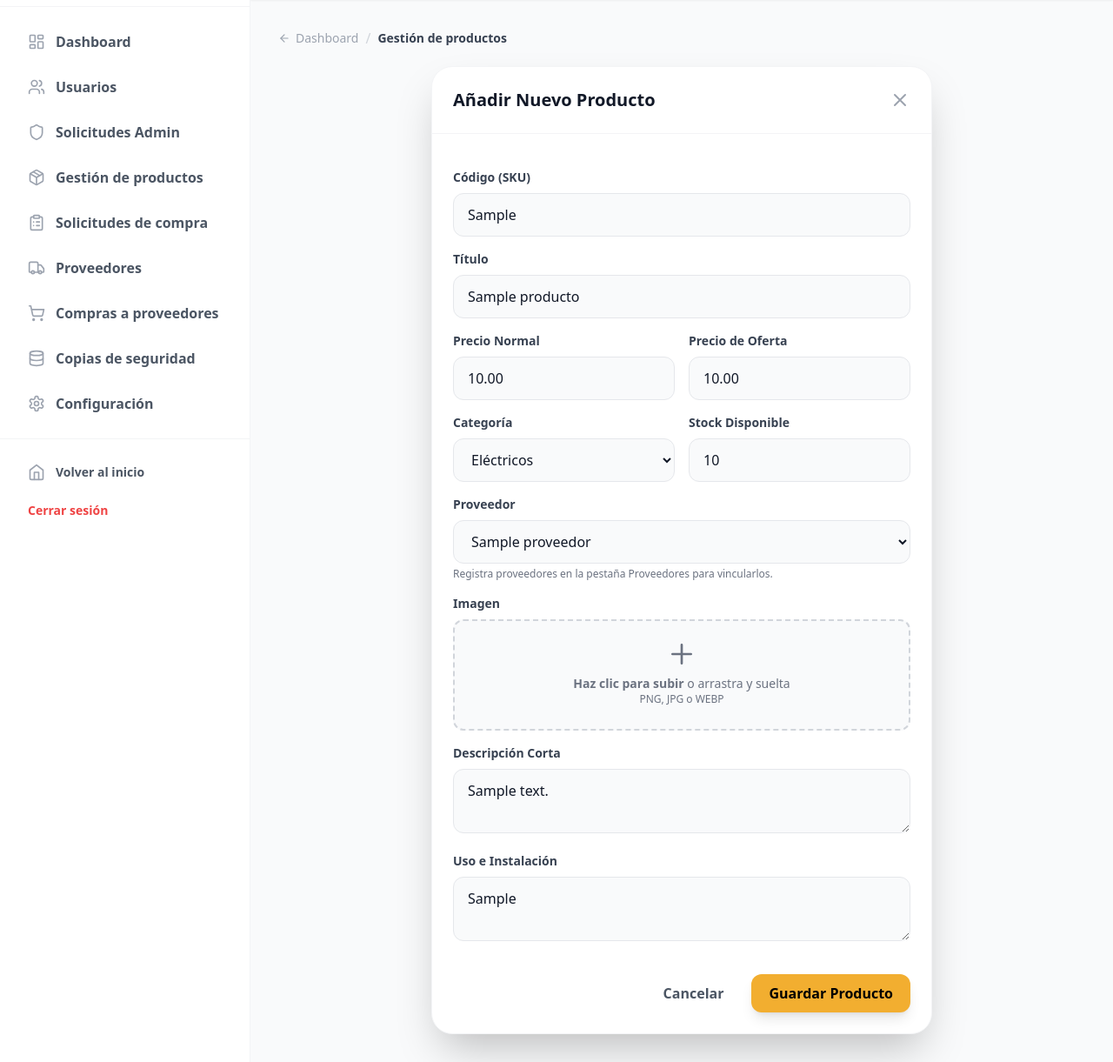
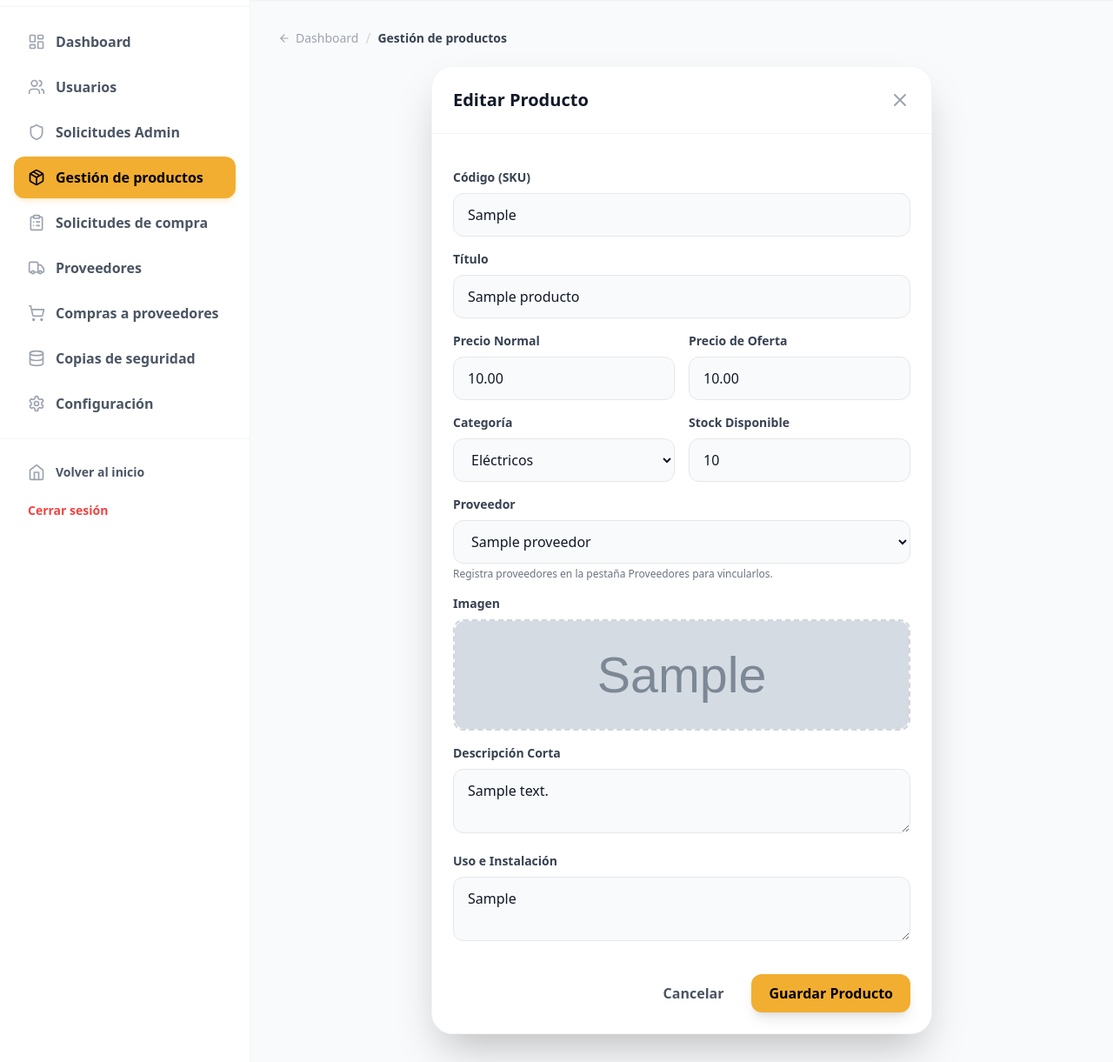
Before and after one commit to Luisjose74/PROJEC-TECNILED, a Django app: page /productos/1/editar/ in a window 1280 px wide. Shown: the part 73-1294 px from the top of the page at 87% size. Run offline with Django 5.2, Linux system fonts and the light colour scheme; a user stored in the database is signed in; tables that the repository leaves empty hold one stand-in row (values such as "Sample post"); grey boxes marked "Sample" are stand-in pictures; some libraries are stand-ins or nearby versions.

Commit message:
Update product management templates for improved edit functionality and navigation

```diff
--- a/productos/templates/productos/productos_crear.html
+++ b/productos/templates/productos/productos_crear.html
@@ -1,12 +1,12 @@
 {% extends 'admin_base.html' %}
-{% block title %}Registrar producto - TECNILED{% endblock %}
+{% block title %}{% if producto %}Editar producto{% else %}Registrar producto{% endif %} - TECNILED{% endblock %}
 {% block titulo_seccion %}Gestión de productos{% endblock %}
 {% block migas_actual %}Gestión de productos{% endblock %}
 {% block content %}
 <div class="bg-white dark:bg-gray-800 rounded-3xl w-full max-w-xl mx-auto shadow-2xl border border-gray-100 dark:border-gray-700 flex flex-col">
 
   <div class="p-6 border-b border-gray-100 dark:border-gray-700 flex justify-between items-center shrink-0">
-    <h3 class="text-xl font-bold text-gray-900 dark:text-white">Añadir Nuevo Producto</h3>
+    <h3 class="text-xl font-bold text-gray-900 dark:text-white">{% if producto %}Editar Producto{% else %}Añadir Nuevo Producto{% endif %}</h3>
     <a href="{% url 'productos_lista' %}" class="text-gray-400 hover:text-gray-600 dark:hover:text-gray-200 transition-colors">
       <svg class="w-6 h-6" fill="none" stroke="currentColor" viewBox="0 0 24 24"><path stroke-linecap="round" stroke-linejoin="round" stroke-width="2" d="M6 18L18 6M6 6l12 12"/></svg>
     </a>
@@ -65,12 +65,12 @@
         <div class="flex items-center justify-center w-full">
           <label for="{{ form.imagen.id_for_label }}" id="dropzone-label"
                  class="flex flex-col items-center justify-center w-full h-32 border-2 border-gray-300 border-dashed rounded-xl cursor-pointer bg-gray-50 dark:bg-gray-700 hover:bg-gray-100 dark:border-gray-600 dark:hover:border-gray-500 dark:hover:bg-gray-600 transition-colors">
-            <div class="flex flex-col items-center justify-center pt-5 pb-6" id="dropzone-placeholder">
+            <div class="flex flex-col items-center justify-center pt-5 pb-6{% if producto.imagen %} hidden{% endif %}" id="dropzone-placeholder">
               <svg class="w-8 h-8 text-gray-500 dark:text-gray-400 mb-2" fill="none" stroke="currentColor" viewBox="0 0 24 24"><path stroke-linecap="round" stroke-linejoin="round" stroke-width="2" d="M12 4v16m8-8H4"/></svg>
               <p class="text-sm text-gray-500 dark:text-gray-400"><span class="font-semibold">Haz clic para subir</span> o arrastra y suelta</p>
               <p class="text-xs text-gray-500 dark:text-gray-400">PNG, JPG o WEBP</p>
             </div>
-            <img id="preview-imagen" src="" alt="Vista previa de la imagen del producto" class="hidden w-full h-full object-cover rounded-xl" />
+            <img id="preview-imagen" src="{% if producto.imagen %}{{ producto.imagen.url }}{% endif %}" alt="Vista previa de la imagen del producto" class="{% if not producto.imagen %}hidden {% endif %}w-full h-full object-cover rounded-xl" />
           </label>
         </div>
         {{ form.imagen }}
--- a/template/admin_base.html
+++ b/template/admin_base.html
@@ -56,8 +56,8 @@
       {% endif %}
 
       {% if perms.Usuarios.gestionar_inventario %}
-      <a href="{% url 'productos_lista' %}" class="w-full flex items-center gap-3 px-4 py-3 rounded-xl font-semibold transition-all {% if nombre == 'productos_lista' or nombre == 'crear_producto' %}bg-[#F2AE30] text-black shadow-md shadow-[#F2AE30]/20{% else %}text-gray-600 dark:text-gray-300 hover:bg-gray-50 dark:hover:bg-gray-700/50{% endif %}">
-        <svg class="w-5 h-5 {% if nombre == 'productos_lista' or nombre == 'crear_producto' %}text-black{% else %}text-gray-400 dark:text-gray-500{% endif %}" fill="none" stroke="currentColor" stroke-width="2" stroke-linecap="round" stroke-linejoin="round" viewBox="0 0 24 24"><path d="m7.5 4.27 9 5.15"/><path d="M21 8a2 2 0 0 0-1-1.73l-7-4a2 2 0 0 0-2 0l-7 4A2 2 0 0 0 3 8v8a2 2 0 0 0 1 1.73l7 4a2 2 0 0 0 2 0l7-4A2 2 0 0 0 21 16Z"/><path d="m3.3 7 8.7 5 8.7-5"/><path d="M12 22V12"/></svg>
+      <a href="{% url 'productos_lista' %}" class="w-full flex items-center gap-3 px-4 py-3 rounded-xl font-semibold transition-all {% if nombre == 'productos_lista' or nombre == 'crear_producto' or nombre == 'editar_producto' %}bg-[#F2AE30] text-black shadow-md shadow-[#F2AE30]/20{% else %}text-gray-600 dark:text-gray-300 hover:bg-gray-50 dark:hover:bg-gray-700/50{% endif %}">
+        <svg class="w-5 h-5 {% if nombre == 'productos_lista' or nombre == 'crear_producto' or nombre == 'editar_producto' %}text-black{% else %}text-gray-400 dark:text-gray-500{% endif %}" fill="none" stroke="currentColor" stroke-width="2" stroke-linecap="round" stroke-linejoin="round" viewBox="0 0 24 24"><path d="m7.5 4.27 9 5.15"/><path d="M21 8a2 2 0 0 0-1-1.73l-7-4a2 2 0 0 0-2 0l-7 4A2 2 0 0 0 3 8v8a2 2 0 0 0 1 1.73l7 4a2 2 0 0 0 2 0l7-4A2 2 0 0 0 21 16Z"/><path d="m3.3 7 8.7 5 8.7-5"/><path d="M12 22V12"/></svg>
         Gestión de productos
       </a>
       {% endif %}
```
Also changed, not shown: productos/templates/productos/productos_lista.html (+4 -4 lines).
